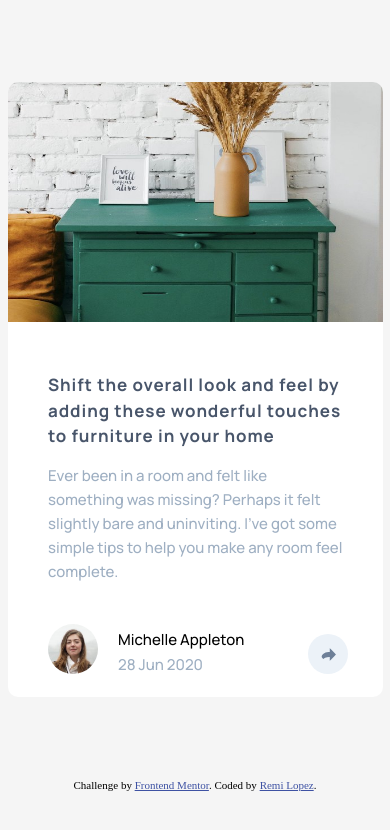
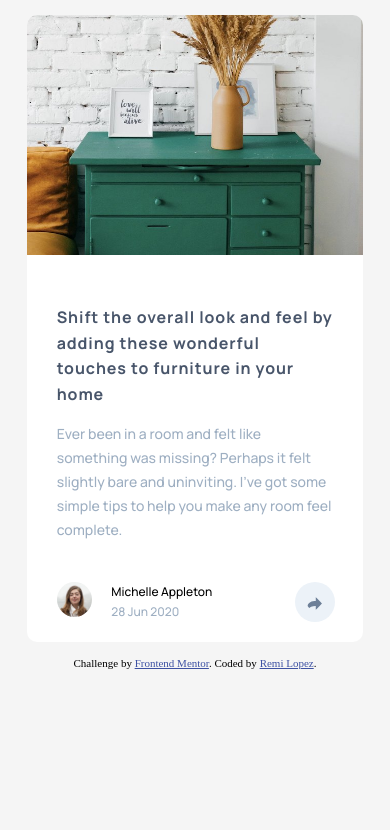
Before and after one commit to Zepolimer/Zepolimer-Article_Preview_Component, a plain HTML site: page index.html in a window 390 px wide. Drawn offline with Linux system fonts and the light colour scheme.

Commit message:
Update style.css

```diff
--- a/style.css
+++ b/style.css
@@ -139,22 +139,19 @@ button:hover {
 .attribution a { color: hsl(228, 45%, 44%); }
 
 @media (max-width: 800px) {
-    body {
-        overflow: hidden;
-    }
 
     .main-container {
-        margin: 82px auto;
-        width: 375px;
-        height: 615px;
+        margin: 15px auto;
+        width: 90%;
+        height: auto;
         display: grid;
-        grid-template-rows: [first] 250px [second] 375px;
-        grid-template-columns: 375px;
+        grid-template-rows: [first] 250px [second] auto;
+        grid-template-columns: 100%;
     }
 
     .drawers {
         grid-column: 1;
-        width: 375px;
+        width: 100%;
         height: 240px;
         border-bottom-left-radius: 0px;
         border-top-right-radius: 10px;
@@ -163,70 +160,67 @@ button:hover {
     .text-container {
         grid-column: 1;
         grid-row: 2;
-        padding: 40px 40px 20px 40px;
+        padding: 40px 30px 20px 30px;
     }
 
     .text1 {
         letter-spacing: 0.9px;
-        font-size: 17px;
+        font-size: 16px;
         font-weight: 700;
     }
 
     .text2 {
-        font-size: 15px;
+        font-size: 14px;
         line-height: 1.5rem;
         padding-bottom: 40px;
     }
 
     .text3 {
         display: grid;
-        grid-template-columns: 70px 190px 60px;
+        grid-template-columns: 14vw 47vw 13vw;
     }
 
     .michelle {
-        width: 50px;
-        height: 50px;
+        width: 35px;
+        height: 35px;
     }
 
     .about {
-        font-size: 15px;
-        line-height: 1.6rem;
+        font-size: 12px;
+        line-height: 1.2rem;
+        padding-top: 0px;
     }
 
     button {
         width: 40px;
         height: 40px;
-        margin-top: 10px;
+        margin-top: 0px;
         z-index: 2;
     }
 
     #active {
         display: none;
-        grid-row: 2;
-        grid-column: 1;
-        width: 375px;
+        width: 86vw;
         height: 80px;
         background-color: var(--very-dark-grayish-blue);
         position: relative;
-        bottom: 58px;
-        right: 40px;
-        left: -40px;
-        border-radius: 0px;
-        border-bottom-left-radius: 10px;
-        border-bottom-right-radius: 10px;
+        bottom: 10%;
+        left: 100%;
+        transform: translate(-25%, -50%);
+        border-radius: 0px 0px 10px 10px;
     }
 
     .social {
-        letter-spacing: 0.4rem;
+        letter-spacing: 0.3rem;
         font-weight: 400;
-        font-size: 15px;
+        font-size: 12px;
         color: white;
         padding: 20px 40px;
     }
 
     .icons {
-        padding-left: 20px;
-        height: 24px;
+        padding-left: 10px;
+        height: 16px;
         padding-top: 5px;
     }
 
```
